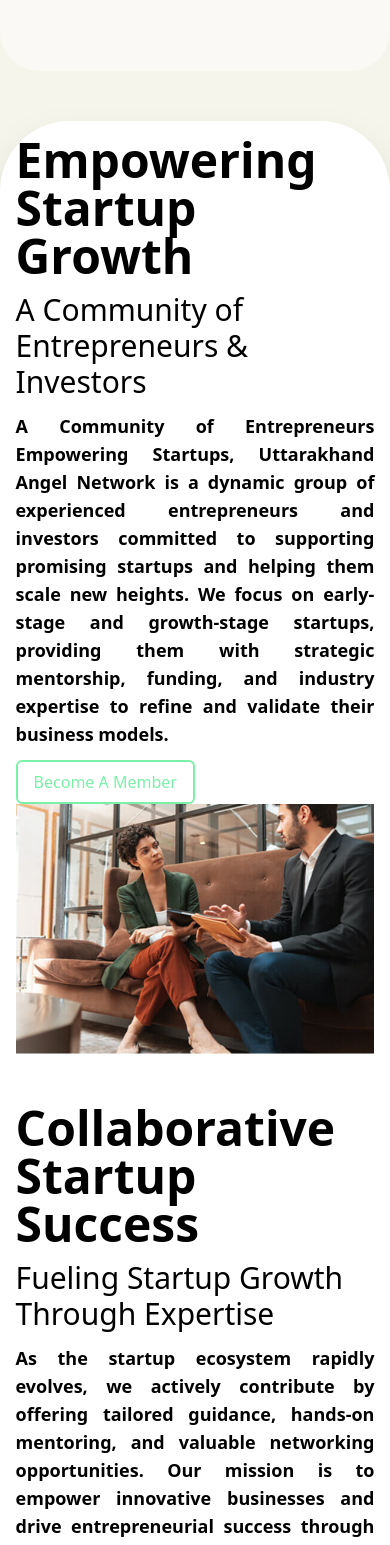
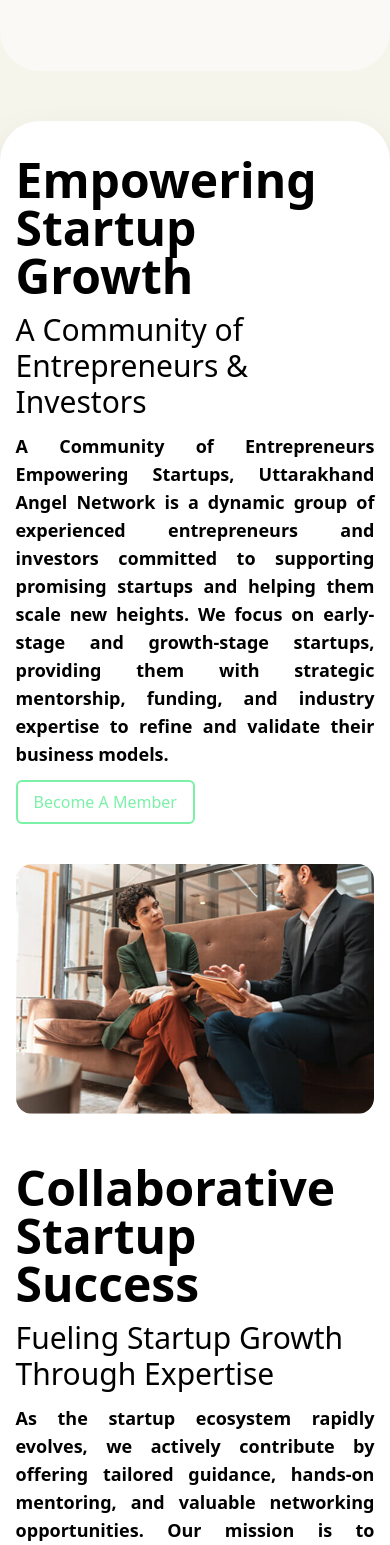
Before and after one commit to AjayRajNegi/EDCIndia, a Next.js app: page / in a window 390 px wide. Shown: the part 2740-4285 px from the top of the page. Built offline with nearby package versions, Linux system fonts and the light colour scheme.

Commit message:
2 Sections are fully responsive now.

```diff
--- a/src/app/page.tsx
+++ b/src/app/page.tsx
@@ -137,10 +137,10 @@
         </article>
       </section>
       {/* Third Section */}
-      <section className="h-auto w-full rounded-[70px] px-[4vw] py-[4vw] overflow-hidden bg-[#FFF] shadow-2xl mt-[50px]">
+      <section className="h-auto w-full rounded-[40px] md:rounded-[70px] px-[4vw] py-[4vw] overflow-hidden bg-[#FFF] shadow-2xl mt-[50px]">
         {/*  */}
         <article className="flex flex-col md:flex-row justify-between items-center mb-[50px]">
-          <div className="w-full md:w-[48%] h-auto md:h-[300px] flex flex-col gap-3">
+          <div className="w-full md:w-[48%] h-auto md:h-[300px] flex flex-col gap-3 mb-10 mt-5 md:mb-0 md:mt-0">
             <h3 className="text-5xl font-semibold">
               Empowering Startup Growth
             </h3>
@@ -159,7 +159,7 @@
               Become A Member
             </div>
           </div>
-          <div className="w-full md:w-[42%] h-[250px] relative">
+          <div className="w-full md:w-[42%] h-[250px] relative overflow-hidden rounded-2xl">
             <Image
               src="/Images/Growth.png"
               fill
@@ -171,7 +171,7 @@
         {/*  */}
         <article className="flex flex-col-reverse md:flex-row justify-between items-center ">
           <div
-            className="w-full md:w-[42%] h-[250px] relative"
+            className="w-full md:w-[42%] h-[250px] relative rounded-2xl overflow-hidden mt-10 md:mt-10"
             style={{
               backgroundImage: `url('/Images/Success.png')`,
               backgroundPositionY: "-20px",
```
